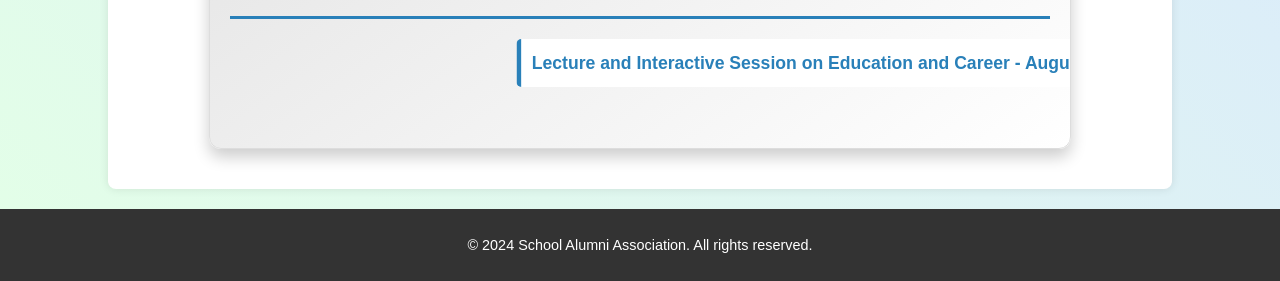
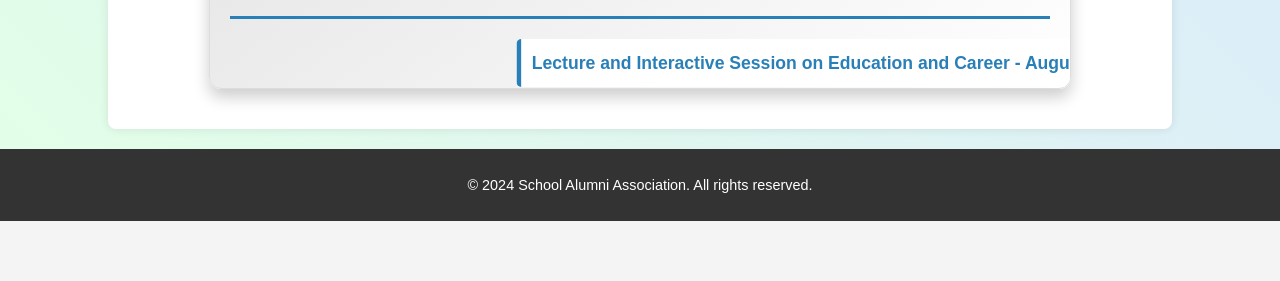
Before and after one commit to Rajesh-here/DSAV-Alumni-Association, a plain HTML site: page index.html in a window 1280 px wide. Shown: the part 580-861 px from the top of the page. After the commit the page ends 801 px from the top, so only its background shows below. Drawn offline with Linux system fonts and the light colour scheme.

Commit message:
Update index.html

```diff
--- a/index.html
+++ b/index.html
@@ -128,7 +128,7 @@
             border: 1px solid #ddd;
             position: relative;
             overflow: hidden;
-            height: 200px; /* Adjust height as needed */
+            height: 140px; /* Adjust height as needed */
         }
 
         .notice-board h2 {
```
